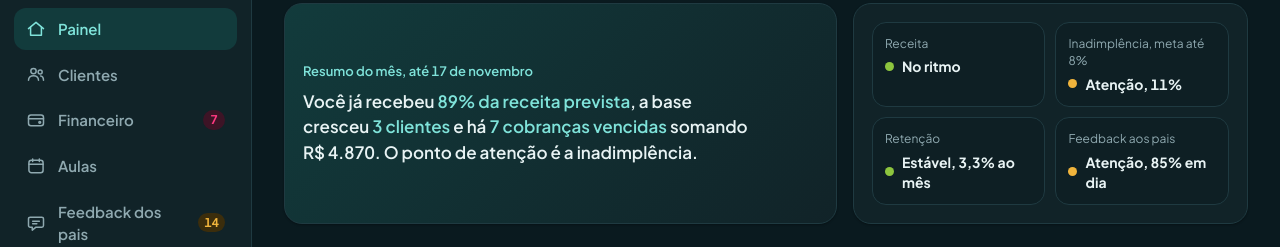
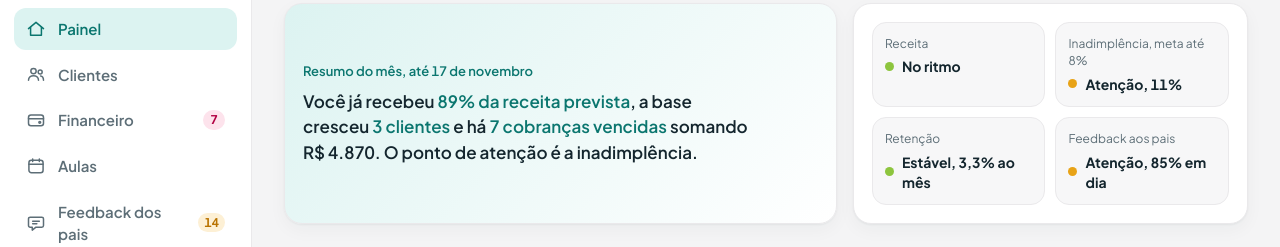
Before and after one commit to PedroDueFarias/prototipo-sistema-thiagosantos, a plain HTML site: page index.html in a window 1280 px wide. Shown: the part 94-341 px from the top of the page. Drawn offline with Linux system fonts and the dark colour scheme.

Commit message:
Define tema claro como padrão ao iniciar
Co-Authored-By: Claude Sonnet 5.5 <noreply@anthropic.com>
Claude-Session: https://claude.ai/code/session_0196nUUGeSZp1j8vT61k7Bjg

```diff
--- a/index.html
+++ b/index.html
@@ -20,16 +20,6 @@
   --plan:#10282f; --shadow:0 1px 2px rgba(16,40,47,.05),0 6px 18px rgba(16,40,47,.04);
   --font:'Plus Jakarta Sans',system-ui,-apple-system,'Segoe UI',Roboto,sans-serif;
   color-scheme:light;
-}
-@media (prefers-color-scheme:dark){
-  :root:not([data-theme="light"]){
-    --bg:#0a1a1f; --surface:#112328; --surface-2:#0e1f24; --ink:#e8f3f4; --muted:#8fa9b0; --line:#1f3a41;
-    --brand:#2BC7BB; --brand-ink:#7fe3da; --brand-soft:#123b3c;
-    --good:#a6dc62; --good-fill:#8DC53E; --good-soft:#243511; --warn:#f0b43c; --warn-soft:#3b2d0c; --bad:#FF3981; --bad-soft:#3d1426; --info:#7fa3ec; --info-soft:#1a2a4a;
-    --s1:#2BC7BB; --s2:#6f93e0; --s3:#f0b43c; --s4:#FF3981; --s5:#4ba6e0; --s6:#8fa4ac; --s7:#a5d95e; --s8:#5cc2cc;
-    --plan:#e8f3f4; --shadow:0 1px 2px rgba(0,0,0,.3);
-    color-scheme:dark;
-  }
 }
 :root[data-theme="dark"]{
   --bg:#0a1a1f; --surface:#112328; --surface-2:#0e1f24; --ink:#e8f3f4; --muted:#8fa9b0; --line:#1f3a41;
@@ -742,7 +732,7 @@ function setRoute(){
 function effectiveTheme(){
   var t=document.documentElement.getAttribute('data-theme');
   if(t) return t;
-  return window.matchMedia&&window.matchMedia('(prefers-color-scheme: dark)').matches?'dark':'light';
+  return 'light';
 }
 function toggleTheme(){
   var next=effectiveTheme()==='dark'?'light':'dark';
```
